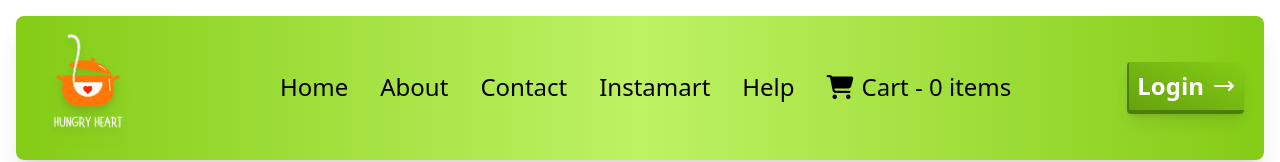
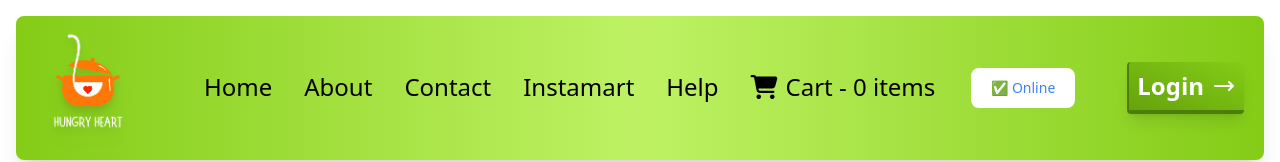
Before and after one commit to mhdamaan79/Hungry-Heart, a React (Vite) app: page / in a window 1280 px wide. Shown: the top 162 px of the page. Built offline with nearby package versions, Linux system fonts and the light colour scheme; no server answers.

Commit message:
small adjustment: login/logout button

```diff
--- a/src/Components/Header.js
+++ b/src/Components/Header.js
@@ -24,7 +24,7 @@ const Header = () => {
   console.log(cartItems);
 
   return (
-    <div className="flex justify-start sm:justify-between items-center shadow-xl bg-gradient-to-r from-lime-500 via-lime-300 to-lime-500 rounded-lg m-4 sticky top-0 scroll-mx-0 z-50">
+    <div className="flex justify-between items-center shadow-xl bg-gradient-to-r from-lime-500 via-lime-300 to-lime-500 rounded-lg m-4 sticky top-0 scroll-mx-0 z-50">
       <Title />
       <div className="nav font-semibold text-xs lg:text-lg md:text-md xl:text-2xl">
         <ul className="flex py-2 gap-1 md:gap-2 lg:gap-4 font-normal transition-all duration-150">
@@ -65,7 +65,7 @@ const Header = () => {
       <div className="flex max-sm:pl-2 sm:gap-3 md:gap-6 lg:gap-12 justify-start items-center">
         <a
           href="#_"
-          class="hidden sm:visible sm:p-1 md:px-2.5 md:py-1.5 lg:px-5 lg:py-2.5 font-medium bg-white text-blue-500 rounded-lg text-sm cursor-default"
+          class="max-sm:hidden sm:visible sm:p-1 md:px-2.5 md:py-1.5 lg:px-5 lg:py-2.5 font-medium bg-white text-blue-500 rounded-lg text-sm cursor-default"
         >
           {isOnline ? "✅ " + "Online" : "🔴 " + "Offline"}
         </a>
@@ -76,7 +76,7 @@ const Header = () => {
               onClick={() => {
                 setIsLoggedIn(true);
               }}
-              className="text-xs sm:text-sm md:text-md lg:text-2xl font-semibold mr-2 lg:mr-4"
+              className="text-xs sm:text-sm md:text-md lg:text-2xl font-semibold mr-2 sm:mr-4"
             >
               <a
                 href="#_"
@@ -95,7 +95,7 @@ const Header = () => {
               onClick={() => {
                 setIsLoggedIn(false);
               }}
-              className="text-xs sm:text-sm md:text-md lg:text-2xl font-semibold mr-2 lg:mr-4"
+              className="text-xs sm:text-sm md:text-md lg:text-2xl font-semibold mr-2 sm:mr-4"
             >
               <a
                 href="#_"
```
